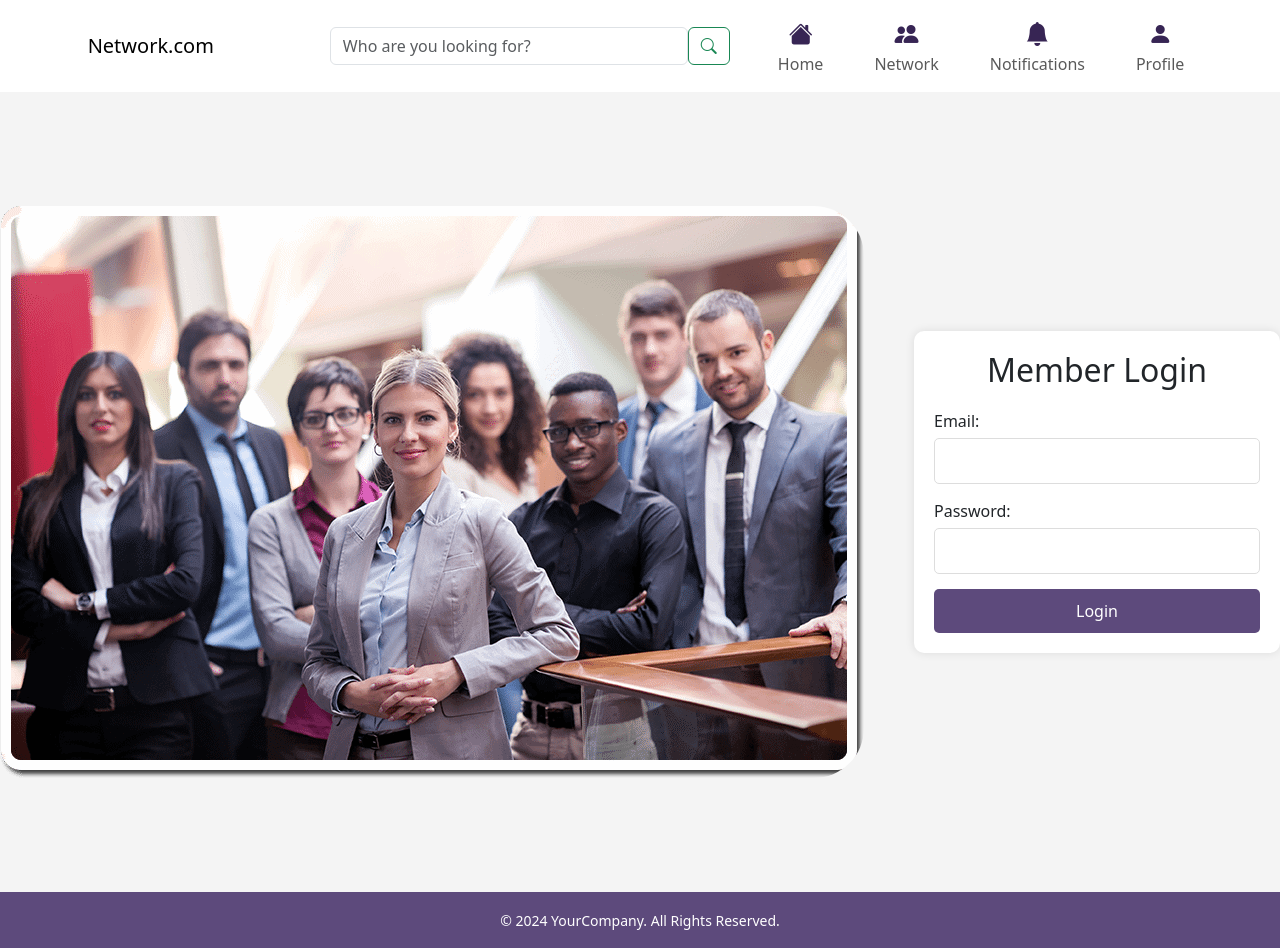
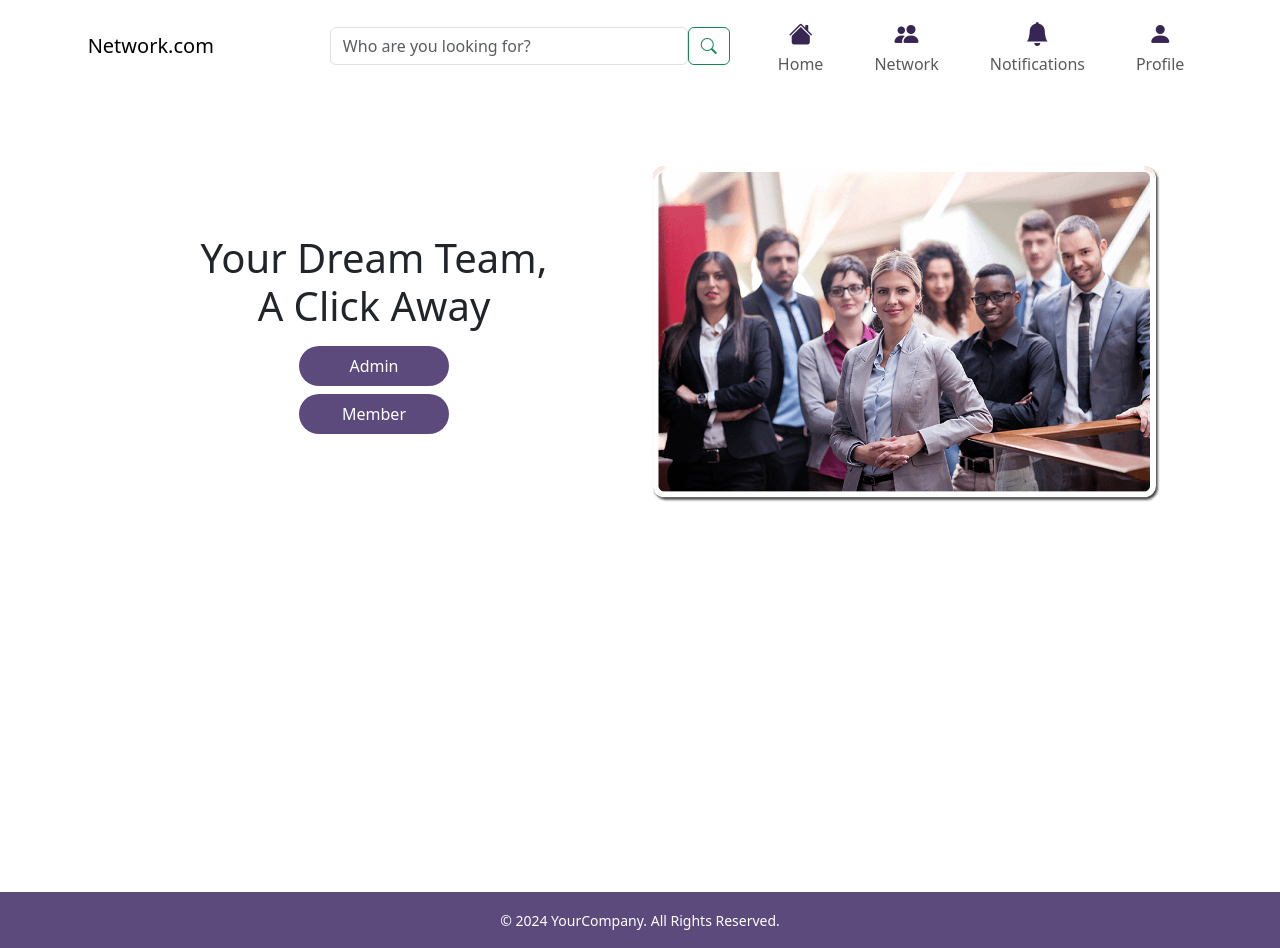
Before and after one commit to SwanHtetAungX/MemberNetworkingPortal, a React (Create React App) app: page / in a window 1280 px wide. Built offline with nearby package versions, Linux system fonts and the light colour scheme.

Commit message:
Implemented User Login and 2FA, with Correct Routing, Manually tested as well

```diff
--- a/src/App.js
+++ b/src/App.js
@@ -1,21 +1,29 @@
 import React from 'react';
+import { BrowserRouter as Router, Routes, Route } from 'react-router-dom';
 import 'bootstrap/dist/css/bootstrap.min.css';
 import 'bootstrap/dist/js/bootstrap.bundle.min.js';
 import '../src/css/global.css';
-//import Landing from './components/landing';
+import Landing from './components/landing';
 import Navbar from './components/navbar';
 import Footer from './components/footer';
 import SignUp from './components/sign-up';
 import Login from './components/login-form';
+import TwoFactorAuth from './components/twoFA';
 
 function App() {
-
   return (
-    <div>
-      <Navbar />
-      <Login />
-      <Footer />
-    </div>
+    <Router>
+      <div className="App">
+        <Navbar />
+        <Routes>
+          <Route path="/" element={<Landing />} />
+          <Route path="/login" element={<Login />} />
+          <Route path="/verify-2fa" element={<TwoFactorAuth />} />
+          <Route path="/signup" element={<SignUp />} />
+        </Routes>
+        <Footer />
+      </div>
+    </Router>
   );
 }
 
--- a/src/components/landing.js
+++ b/src/components/landing.js
@@ -1,13 +1,14 @@
 import React from 'react';
+import { Link } from 'react-router-dom';
 import '../css/landing.css';
 import 'bootstrap/dist/css/bootstrap.min.css';
 import 'bootstrap-icons/font/bootstrap-icons.css';
 
 
-function Landing(){
+function Landing() {
 
-    return(
-<div className="d-flex flex-column min-vh-100">
+    return (
+        <div className="d-flex flex-column min-vh-100">
 
             <div className="main-content">
                 <div className="container container-custom mt-4">
@@ -18,8 +19,9 @@ function Landing(){
                             <div className="mt-3">
                                 <button className="btn btn-custom mb-2">Admin</button>
                                 <br />
-                                <button className="btn btn-custom">Member</button>
-                            </div>
+                                <Link to="/login">
+                                    <button className="btn btn-custom">Member</button>
+                                </Link>                            </div>
                         </div>
 
                         {/* Image Column */}
--- a/src/components/login-form.js
+++ b/src/components/login-form.js
@@ -1,4 +1,5 @@
 import React, { useState } from 'react';
+import { Link } from 'react-router-dom';
 import '../css/form.css';
 import 'bootstrap/dist/css/bootstrap.min.css';
 import 'bootstrap-icons/font/bootstrap-icons.css';
@@ -58,6 +59,9 @@ function Login() {
                     />
                 </label>
                 <button type="submit">Login</button>
+                <p className="link">
+                    Not a member? <Link to="/signup">Sign Up here.</Link>
+                </p>
             </form>
             {is2FA && <TwoFactorAuth email={formData.Email} />}
         </div>
--- a/src/components/sign-up.js
+++ b/src/components/sign-up.js
@@ -1,6 +1,6 @@
 import React, { useState } from 'react';
+import { Link } from 'react-router-dom';
 import '../css/form.css';
-//import { Link } from 'react-router-dom';
 
 const Register = () => {
     const [formData, setFormData] = useState({
@@ -80,9 +80,9 @@ const Register = () => {
                     />
                 </label>
                 <button type="submit">Register</button>
-                {/* <p className="link">
-                    Already a Member? <Link>Login Here.</Link>
-                </p> */}
+                <p className="link">
+                    Already a Member? <Link to="/login">Login Here.</Link>
+                </p>
             </form>
         </div>
     );
```
